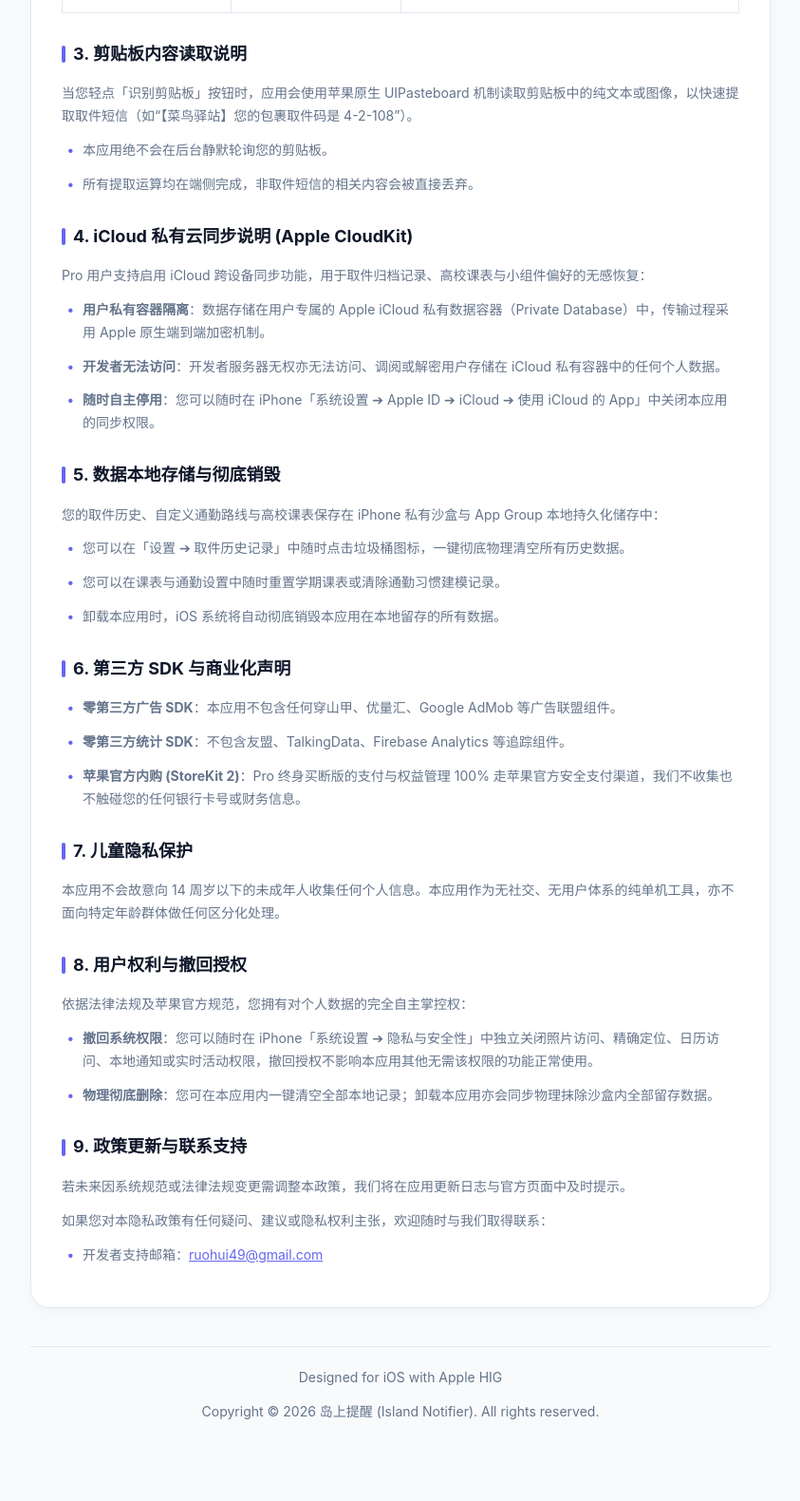
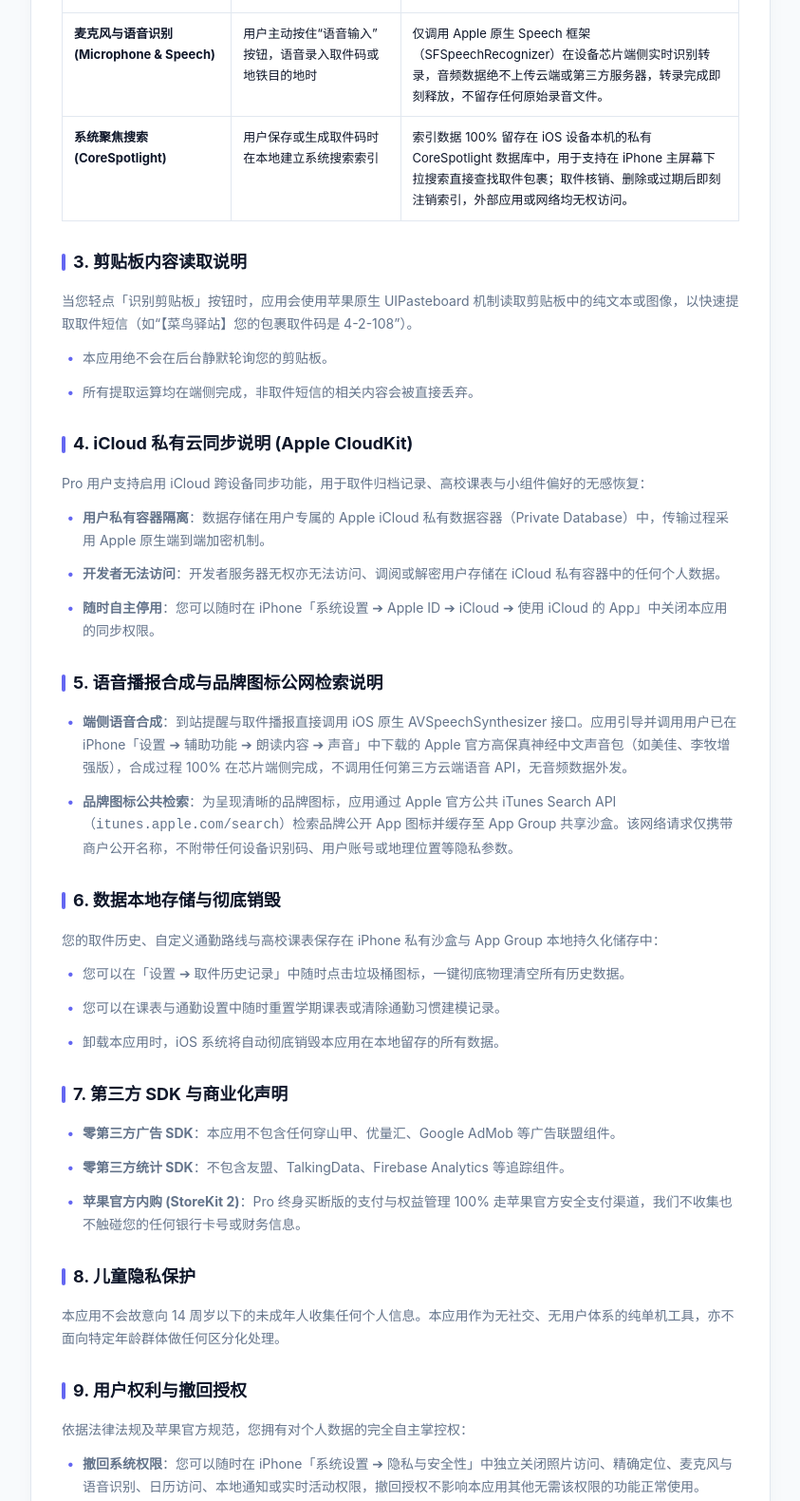
Before and after one commit to 939243423/protocol, a plain HTML site: page privacy.html in a window 1280 px wide. Shown: the part 1420-3000 px from the top of the page at 95% size, without its empty margins (218-1061 px from the left). Before the commit the page ends 2970 px from the top, so only its background shows below. Drawn offline with Linux system fonts and the light colour scheme.

Commit message:
docs(compliance): add disclosures for microphone speech input, spotlight indexing, and on-device neural voices

```diff
--- a/privacy.html
+++ b/privacy.html
@@ -242,6 +242,16 @@
             <td>到达目的地地铁站前的强下车警示、临期包裹预警、高校课前 15 分钟到课提醒</td>
             <td>全部为本地生成的即时通知（UNNotificationRequest），不依赖远程推送（APNs）服务器。</td>
           </tr>
+          <tr>
+            <td><strong>麦克风与语音识别 (Microphone & Speech)</strong></td>
+            <td>用户主动按住“语音输入”按钮，语音录入取件码或地铁目的地时</td>
+            <td>仅调用 Apple 原生 Speech 框架（SFSpeechRecognizer）在设备芯片端侧实时识别转录，音频数据绝不上传云端或第三方服务器，转录完成即刻释放，不留存任何原始录音文件。</td>
+          </tr>
+          <tr>
+            <td><strong>系统聚焦搜索 (CoreSpotlight)</strong></td>
+            <td>用户保存或生成取件码时在本地建立系统搜索索引</td>
+            <td>索引数据 100% 留存在 iOS 设备本机的私有 CoreSpotlight 数据库中，用于支持在 iPhone 主屏幕下拉搜索直接查找取件包裹；取件核销、删除或过期后即刻注销索引，外部应用或网络均无权访问。</td>
+          </tr>
         </tbody>
       </table>
 
@@ -260,7 +270,13 @@
         <li><strong>随时自主停用</strong>：您可以随时在 iPhone「系统设置 ➔ Apple ID ➔ iCloud ➔ 使用 iCloud 的 App」中关闭本应用的同步权限。</li>
       </ul>
 
-      <h2>5. 数据本地存储与彻底销毁</h2>
+      <h2>5. 语音播报合成与品牌图标公网检索说明</h2>
+      <ul>
+        <li><strong>端侧语音合成</strong>：到站提醒与取件播报直接调用 iOS 原生 AVSpeechSynthesizer 接口。应用引导并调用用户已在 iPhone「设置 ➔ 辅助功能 ➔ 朗读内容 ➔ 声音」中下载的 Apple 官方高保真神经中文声音包（如美佳、李牧增强版），合成过程 100% 在芯片端侧完成，不调用任何第三方云端语音 API，无音频数据外发。</li>
+        <li><strong>品牌图标公共检索</strong>：为呈现清晰的品牌图标，应用通过 Apple 官方公共 iTunes Search API（<code>itunes.apple.com/search</code>）检索品牌公开 App 图标并缓存至 App Group 共享沙盒。该网络请求仅携带商户公开名称，不附带任何设备识别码、用户账号或地理位置等隐私参数。</li>
+      </ul>
+
+      <h2>6. 数据本地存储与彻底销毁</h2>
       <p>您的取件历史、自定义通勤路线与高校课表保存在 iPhone 私有沙盒与 App Group 本地持久化储存中：</p>
       <ul>
         <li>您可以在「设置 ➔ 取件历史记录」中随时点击垃圾桶图标，一键彻底物理清空所有历史数据。</li>
@@ -268,24 +284,24 @@
         <li>卸载本应用时，iOS 系统将自动彻底销毁本应用在本地留存的所有数据。</li>
       </ul>
 
-      <h2>6. 第三方 SDK 与商业化声明</h2>
+      <h2>7. 第三方 SDK 与商业化声明</h2>
       <ul>
         <li><strong>零第三方广告 SDK</strong>：本应用不包含任何穿山甲、优量汇、Google AdMob 等广告联盟组件。</li>
         <li><strong>零第三方统计 SDK</strong>：不包含友盟、TalkingData、Firebase Analytics 等追踪组件。</li>
         <li><strong>苹果官方内购 (StoreKit 2)</strong>：Pro 终身买断版的支付与权益管理 100% 走苹果官方安全支付渠道，我们不收集也不触碰您的任何银行卡号或财务信息。</li>
       </ul>
 
-      <h2>7. 儿童隐私保护</h2>
+      <h2>8. 儿童隐私保护</h2>
       <p>本应用不会故意向 14 周岁以下的未成年人收集任何个人信息。本应用作为无社交、无用户体系的纯单机工具，亦不面向特定年龄群体做任何区分化处理。</p>
 
-      <h2>8. 用户权利与撤回授权</h2>
+      <h2>9. 用户权利与撤回授权</h2>
       <p>依据法律法规及苹果官方规范，您拥有对个人数据的完全自主掌控权：</p>
       <ul>
-        <li><strong>撤回系统权限</strong>：您可以随时在 iPhone「系统设置 ➔ 隐私与安全性」中独立关闭照片访问、精确定位、日历访问、本地通知或实时活动权限，撤回授权不影响本应用其他无需该权限的功能正常使用。</li>
+        <li><strong>撤回系统权限</strong>：您可以随时在 iPhone「系统设置 ➔ 隐私与安全性」中独立关闭照片访问、精确定位、麦克风与语音识别、日历访问、本地通知或实时活动权限，撤回授权不影响本应用其他无需该权限的功能正常使用。</li>
         <li><strong>物理彻底删除</strong>：您可在本应用内一键清空全部本地记录；卸载本应用亦会同步物理抹除沙盒内全部留存数据。</li>
       </ul>
 
-      <h2>9. 政策更新与联系支持</h2>
+      <h2>10. 政策更新与联系支持</h2>
       <p>若未来因系统规范或法律法规变更需调整本政策，我们将在应用更新日志与官方页面中及时提示。</p>
       <p>如果您对本隐私政策有任何疑问、建议或隐私权利主张，欢迎随时与我们取得联系：</p>
       <ul>
```
Also changed, not shown: index.html (+2 -0 lines), terms.html (+2 -0 lines), 1 other file.
